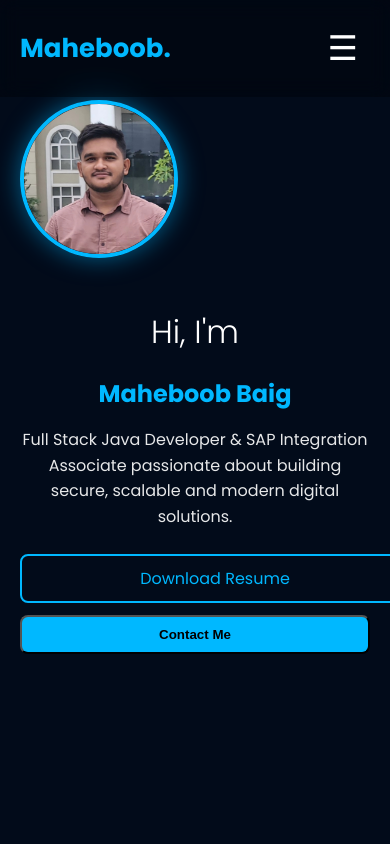
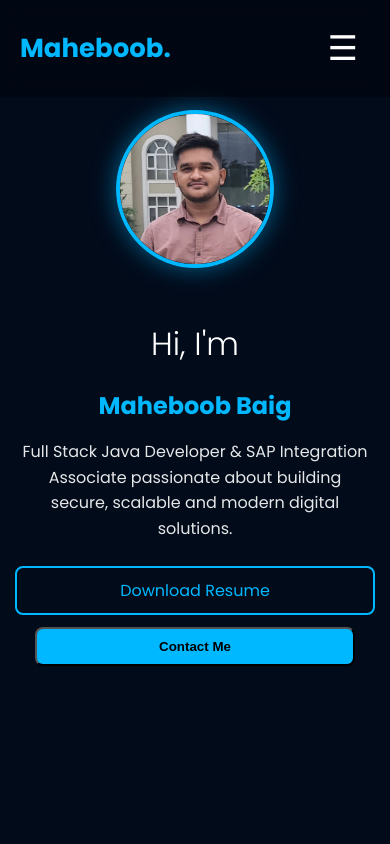
Before and after one commit to Maheboob-baig15/portfolio, a React (Create React App) app: page / in a window 390 px wide. Shown: the top 844 px of the page. Built offline with nearby package versions, Linux system fonts and the light colour scheme.

Commit message:
Fix mobile layout: centering, buttons, spacing

```diff
--- a/src/App.css
+++ b/src/App.css
@@ -85,3 +85,25 @@
     margin-bottom: 20px !important;
   }
 }
+
+/* ============================================
+   MOBILE SECTION SPACING NORMALIZATION
+=============================================== */
+@media (max-width: 900px) {
+
+  section {
+    padding-top: 50px !important;
+    padding-bottom: 50px !important;
+  }
+
+  section h2,
+  section h3 {
+    margin-bottom: 20px !important;
+  }
+
+  .card,
+  .project-card,
+  .skill-card {
+    margin-bottom: 20px !important;
+  }
+}
--- a/src/styles/Home.css
+++ b/src/styles/Home.css
@@ -222,3 +222,44 @@
     margin-top: 10px !important;
   }
 }
+
+/* ============================================
+   MOBILE HERO – FINAL HARD FIX
+=============================================== */
+@media (max-width: 900px) {
+
+  .home-container {
+    flex-direction: column-reverse;
+    align-items: center !important;   /* ✅ CENTER IMAGE */
+    justify-content: flex-start !important;
+    text-align: center;
+    padding-top: 80px !important;
+    padding-bottom: 40px !important;
+    gap: 20px !important;
+  }
+
+  .profile-wrapper {
+    width: 100%;
+    display: flex;
+    justify-content: center !important; /* ✅ CENTER IMAGE */
+  }
+}
+
+
+/* ===============================
+   MOBILE BUTTON WIDTH FIX
+================================ */
+@media (max-width: 900px) {
+  .home-buttons {
+    width: 100%;
+    flex-direction: column;
+    align-items: center;
+  }
+
+  .resume-download,
+  .contact-btn {
+    width: 100% !important;
+    max-width: 320px;
+    text-align: center;
+  }
+}
```
